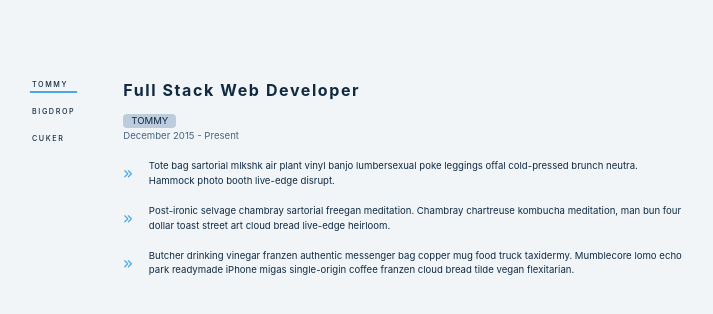
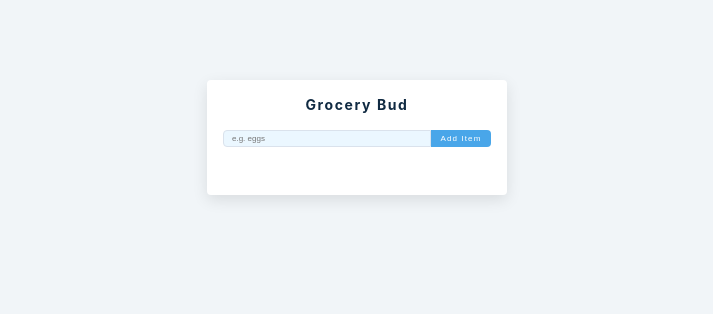
Before and after one commit to math2do/React, a React (Create React App) app: page / in a window 1280 px wide. Shown: the top 314 px of the page, without its empty margins (283-996 px from the left). Built offline with nearby package versions, Linux system fonts and the light colour scheme.

Commit message:
Add Grocery App

```diff
--- a/src/App.js
+++ b/src/App.js
@@ -1,4 +1,4 @@
-import Main from './projects/tabs/Tab'
+import Main from './projects/grocery/Grocery'
 
 // App is like a main function, just wire any component to load
 function App() {
--- /dev/null
+++ b/src/projects/grocery/Grocery.js
@@ -0,0 +1,131 @@
+import { useEffect, useState } from 'react';
+import "./style.css";
+import { FontAwesomeIcon } from '@fortawesome/react-fontawesome';
+import { faEdit, faTrash } from '@fortawesome/free-solid-svg-icons';
+
+
+const Grocery = () => {
+  const [items, setItems] = useState([]);
+  const [isEditing, setIsEditing] = useState(false)
+  const [editId, setEditId] = useState(null)
+  const [name, setName] = useState("");
+  const [alert, setAlert] = useState(false)
+
+  const handleSubmit = (e) => {
+    e.preventDefault();
+
+    if (name === "") {
+      showAlert(true, "danger", "please enter something")
+      return;
+    }
+    if (name && isEditing) {
+      showAlert(true, "success", "item updated")
+      const newItems = items.map((item) => {
+        if (item.id === editId) {
+          item.title = name;
+        }
+        return item;
+      })
+
+      setItems(newItems);
+      setIsEditing(false);
+      setEditId(null);
+      setName("")
+      return;
+    }
+
+    // add new item
+    const item = { id: new Date().getTime().toString(), title: name }
+
+    showAlert(true, "success", "item added to list")
+    setItems([...items, item])
+    setName("")
+  }
+
+  const showAlert = (show, type, msg) => {
+    setAlert({ show, type, msg })
+  }
+
+  const editItem = (id) => {
+    const item = items.find((item) => item.id === id)
+
+    setName(item.title);
+    setIsEditing(true);
+    setEditId(id);
+  }
+
+  const removeItem = (id) => {
+    const newItems = items.filter((item) => item.id != id)
+    showAlert(true, "danger", "item removed")
+    setItems(newItems);
+  }
+
+  const removeAlert = () => {
+    setAlert({ show: false, type: "", msg: "" })
+  }
+
+  return (
+    <div className="section-center">
+      <h4>Grocery Bud</h4>
+      {alert.show && <Alert {...alert} removeAlert={removeAlert} items={items} />}
+      <form onSubmit={handleSubmit}>
+        <div className="input">
+
+          <input
+            type="text"
+            placeholder='e.g. eggs'
+            value={name}
+            onChange={(e) => { setName(e.target.value) }} />
+
+          <button type='submit'>{`${isEditing ? "Update" : "Add Item"}`}</button>
+        </div>
+        <ItemList items={items} editItem={editItem} removeItem={removeItem} />
+        {
+          items.length > 0 &&
+          <p className='clear' onClick={() => {
+            showAlert(true, "danger", "all items removed")
+            setItems([])
+          }}>clear all</p>
+        }
+
+      </form>
+    </div>
+  );
+}
+
+const Alert = ({ type, msg, removeAlert, items }) => {
+
+  useEffect(() => {
+    const timeout = setTimeout(() => {
+      removeAlert()
+    }, 1500)
+
+    return () => {
+      clearTimeout(timeout)
+    }
+  }, [items])
+
+  return (
+    <p className={`alert alert_${type}`} > {msg}</p >
+  );
+}
+
+const ItemList = ({ items, editItem, removeItem }) => {
+  return (
+    <div className='item_list'>
+      {
+        items.map((item) => {
+          return <div key={item.id} className="item">
+            <p>{item.title}</p>
+            <div >
+              <FontAwesomeIcon icon={faEdit} className='edit' onClick={() => editItem(item.id)} />
+              <FontAwesomeIcon icon={faTrash} className='delete' onClick={() => removeItem(item.id)} />
+            </div>
+          </div>
+        })
+      }
+    </div>
+  );
+};
+
+export default Grocery;
--- /dev/null
+++ b/src/projects/grocery/style.css
@@ -0,0 +1,117 @@
+@import "../../index.css";
+
+.section-center {
+  width: 90vw;
+  max-width: 300px;
+  margin: 5rem auto 0 auto;
+  background: var(--clr-white);
+  box-shadow: var(--light-shadow);
+  border-radius: var(--radius);
+  text-align: center;
+  padding: 1rem 1rem;
+  position: relative;
+}
+
+.section-center:hover {
+  transition: var(--transition);
+  box-shadow: var(--dark-shadow);
+}
+
+.input {
+  margin-top: 1rem;
+  display: grid;
+  grid-template-columns: auto 60px;
+  grid-template-areas: "a b";
+}
+
+.input button {
+  font-size: 0.5rem;
+  outline: none;
+  border: transparent;
+  color: var(--clr-white);
+  background: var(--clr-primary-5);
+  cursor: pointer;
+  letter-spacing: 0.07rem;
+  border-top-right-radius: var(--radius);
+  border-bottom-right-radius: var(--radius);
+  grid-area: b;
+}
+
+.input button:hover {
+  transition: var(--transition);
+  background: var(--clr-primary-4);
+}
+
+input {
+  grid-area: a;
+  outline: transparent;
+  font-size: 0.5rem;
+  background: var(--clr-primary-10);
+  border: 1px solid var(--clr-grey-9);
+  border-bottom-left-radius: var(--radius);
+  border-top-left-radius: var(--radius);
+  padding: 0.2rem 0.5rem;
+}
+
+input:focus {
+  border: 1.25px solid var(--clr-grey-5);
+}
+
+.item_list {
+  padding: 1rem 1.05rem;
+  display: flex;
+  flex-direction: column;
+  row-gap: 0.5rem;
+}
+
+.item {
+  display: flex;
+  justify-content: space-between;
+  font-size: 0.6rem;
+}
+
+.item p {
+  font-size: 0.6rem;
+  letter-spacing: 0.11rem;
+}
+
+.item .edit {
+  font-size: 0.6rem;
+  color: green;
+  cursor: pointer;
+  margin: 0 0.3rem 0 0;
+}
+
+.item .delete {
+  font-size: 0.6rem;
+  color: red;
+  cursor: pointer;
+  margin: 0 0 0 0.3rem;
+}
+
+.clear {
+  font-size: 0.6rem;
+  text-transform: capitalize;
+  color: red;
+  letter-spacing: var(--spacing);
+  cursor: pointer;
+}
+
+.alert {
+  background: var(--clr-primary-10);
+  font-size: 0.5rem;
+  letter-spacing: var(--spacing);
+  position: absolute;
+  left: 50%;
+  transform: translateX(-50%);
+  width: 100%;
+  top: 2px;
+}
+
+.alert_danger {
+  color: red;
+}
+
+.alert_success {
+  color: green;
+}
```
